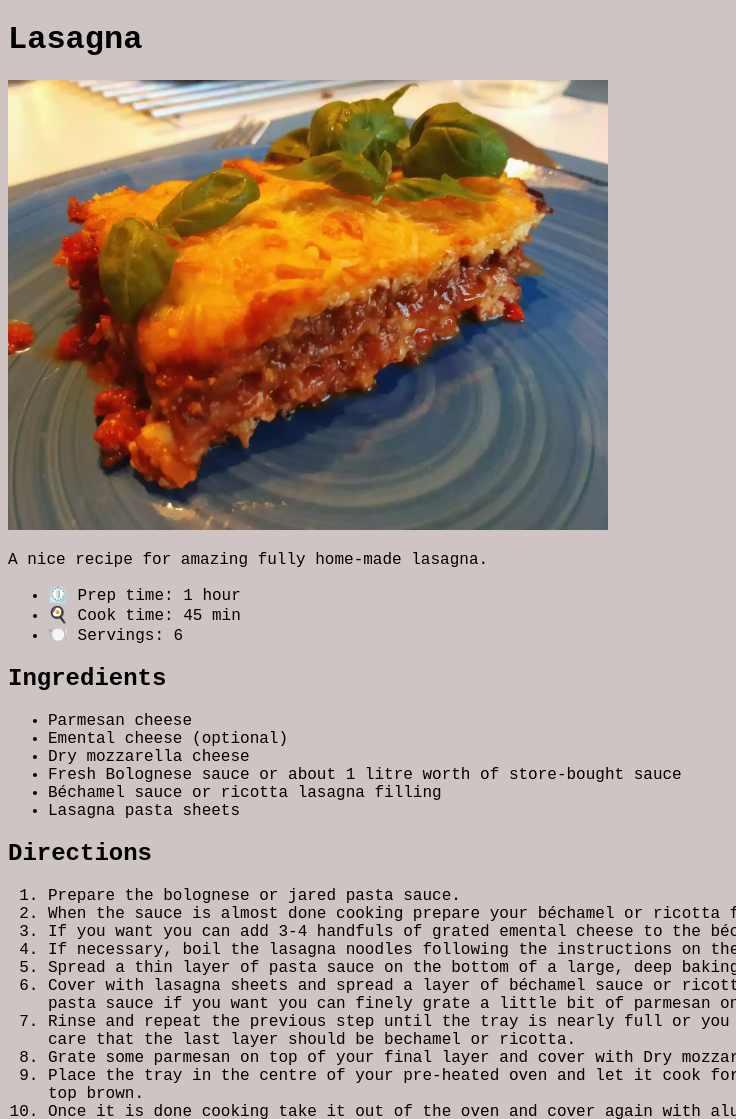
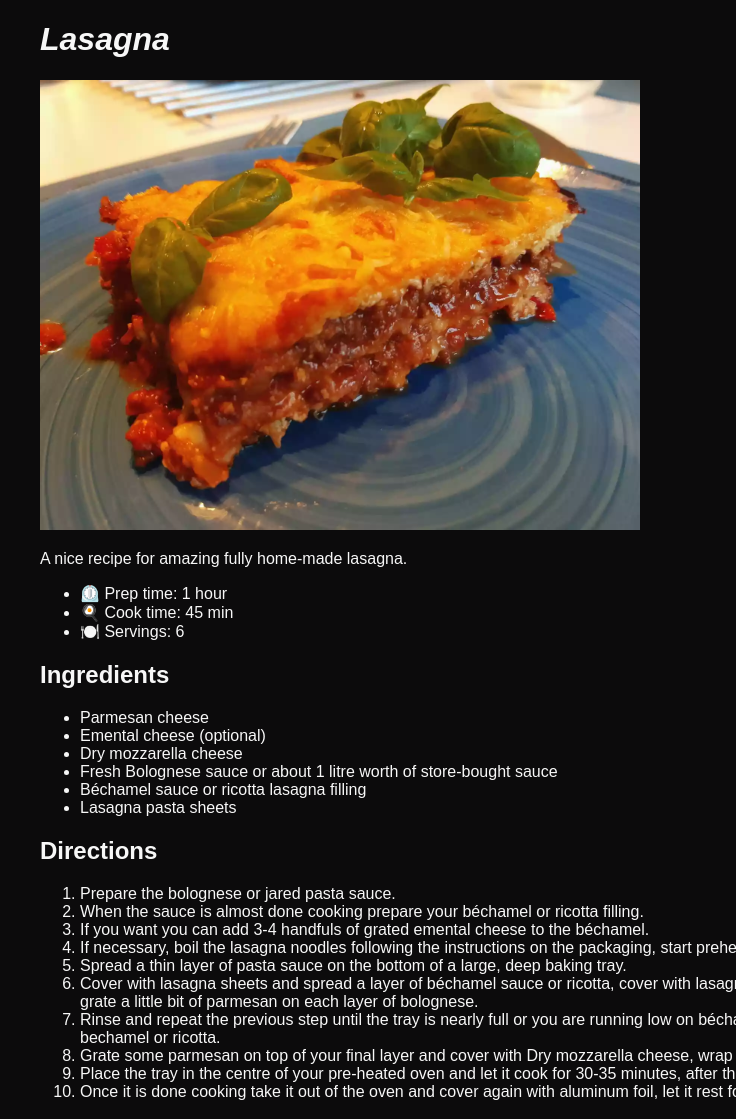
Before and after one commit to Bruno514/odin-recipes, a plain HTML site: page recipes/lasagna.html in a window 1280 px wide. Shown: the top 1119 px of the page, without its empty margins (0-736 px from the left). Drawn offline with Linux system fonts and the light colour scheme.

Commit message:
remove google fonts and better structure the page

```diff
--- a/index.html
+++ b/index.html
@@ -5,19 +5,13 @@
     <meta http-equiv="X-UA-Compatible" content="IE=edge" />
     <meta name="viewport" content="width=device-width, initial-scale=1.0" />
     <link rel="stylesheet" href="./style.css" />
-    <link rel="preconnect" href="https://fonts.googleapis.com" />
-    <link rel="preconnect" href="https://fonts.gstatic.com" crossorigin />
-    <link
-      href="https://fonts.googleapis.com/css2?family=Fira+Code&display=swap"
-      rel="stylesheet"
-    />
     <title>Odin Recipes</title>
   </head>
   <body>
     <main>
-      <header>
+      <div class="title">
         <h1>Odin Recipes</h1>
-      </header>
+      </div>
       <img
         style="max-width: 600px; width: 30%"
         src="https://media1.tenor.com/images/cf7e0007949a94f6c750fcb7fc952b4b/tenor.gif?itemid=16637219"
--- a/recipes/lasagna.html
+++ b/recipes/lasagna.html
@@ -1,15 +1,22 @@
 <!DOCTYPE html>
 <html lang="en">
   <head>
-  <meta charset="UTF-8">
-  <meta http-equiv="X-UA-Compatible" content="IE=edge">
-  <meta name="viewport" content="width=device-width, initial-scale=1.0">
-  <link rel="stylesheet" href="../style.css">
+    <meta charset="UTF-8" />
+    <meta http-equiv="X-UA-Compatible" content="IE=edge" />
+    <meta name="viewport" content="width=device-width, initial-scale=1.0" />
+    <link rel="stylesheet" href="../style.css" />
     <title>Lasagna</title>
   </head>
   <body>
+    <main>
+      <div class="title">
         <h1>Lasagna</h1>
-  <img style="max-width: 600px; width: 100%" src="../pix/lasagna.webp" alt="Delicious lasagna">
+      </div>
+      <img
+        style="max-width: 600px; width: 100%"
+        src="../pix/lasagna.webp"
+        alt="Delicious lasagna"
+      />
       <p>A nice recipe for amazing fully home-made lasagna.</p>
 
       <ul>
@@ -24,27 +31,59 @@
         <li>Parmesan cheese</li>
         <li>Emental cheese (optional)</li>
         <li>Dry mozzarella cheese</li>
-    <li>Fresh Bolognese sauce or about 1 litre worth of store-bought sauce</li>
+        <li>
+          Fresh Bolognese sauce or about 1 litre worth of store-bought sauce
+        </li>
         <li>Béchamel sauce or ricotta lasagna filling</li>
         <li>Lasagna pasta sheets</li>
       </ul>
-
 
       <h2>Directions</h2>
 
       <ol>
         <li>Prepare the bolognese or jared pasta sauce.</li>
-    <li>When the sauce is almost done cooking prepare your béchamel or ricotta filling.</li>
-    <li>If you want you can add 3-4 handfuls of grated emental cheese to the béchamel.</li>
-    <li>If necessary, boil the lasagna noodles following the instructions on the packaging, start preheating your oven to 176°C/350°F.</li>
-    <li>Spread a thin layer of pasta sauce on the bottom of a large, deep baking tray.</li>
-    <li>Cover with lasagna sheets and spread a layer of béchamel sauce or ricotta, cover with lasagna sheets and spread a layer of pasta sauce if you want you can finely grate a little bit of parmesan on each layer of bolognese.</li>
-    <li>Rinse and repeat the previous step until the tray is nearly full or you are running low on béchamel sauce/ricotta filling, take care that the last layer should be bechamel or ricotta.</li>
-    <li>Grate some parmesan on top of your final layer and cover with Dry mozzarella cheese, wrap the top in aluminum foil.</li>
-    <li>Place the tray in the centre of your pre-heated oven and let it cook for 30-35 minutes, after that remove the foil to let the top brown.</li>
-    <li>Once it is done cooking take it out of the oven and cover again with aluminum foil, let it rest for 10 minutes before serving.</li>
+        <li>
+          When the sauce is almost done cooking prepare your béchamel or ricotta
+          filling.
+        </li>
+        <li>
+          If you want you can add 3-4 handfuls of grated emental cheese to the
+          béchamel.
+        </li>
+        <li>
+          If necessary, boil the lasagna noodles following the instructions on
+          the packaging, start preheating your oven to 176°C/350°F.
+        </li>
+        <li>
+          Spread a thin layer of pasta sauce on the bottom of a large, deep
+          baking tray.
+        </li>
+        <li>
+          Cover with lasagna sheets and spread a layer of béchamel sauce or
+          ricotta, cover with lasagna sheets and spread a layer of pasta sauce
+          if you want you can finely grate a little bit of parmesan on each
+          layer of bolognese.
+        </li>
+        <li>
+          Rinse and repeat the previous step until the tray is nearly full or
+          you are running low on béchamel sauce/ricotta filling, take care that
+          the last layer should be bechamel or ricotta.
+        </li>
+        <li>
+          Grate some parmesan on top of your final layer and cover with Dry
+          mozzarella cheese, wrap the top in aluminum foil.
+        </li>
+        <li>
+          Place the tray in the centre of your pre-heated oven and let it cook
+          for 30-35 minutes, after that remove the foil to let the top brown.
+        </li>
+        <li>
+          Once it is done cooking take it out of the oven and cover again with
+          aluminum foil, let it rest for 10 minutes before serving.
+        </li>
       </ol>
 
       <h1><a href="..">Go back</a></h1>
+    </main>
   </body>
 </html>
--- a/style.css
+++ b/style.css
@@ -1,4 +1,11 @@
 body {
-	background-color: #cec4c4;
-  font-family: "Fira Code", monospace;
+	background-color: #0c0b0c;
+  color: #f7f7f7;
+  font-family: arial;
+  max-width: 1200px;
+  margin: auto;
 }
+
+.title {
+  font-style: italic
+}
```
Also changed, not shown: recipes/pancake.html (+13 -5 lines), recipes/tomato-flavored-hamburger-macaroni.html (+5 -1 lines). Lines whose indentation alone changed are shown as unchanged.
